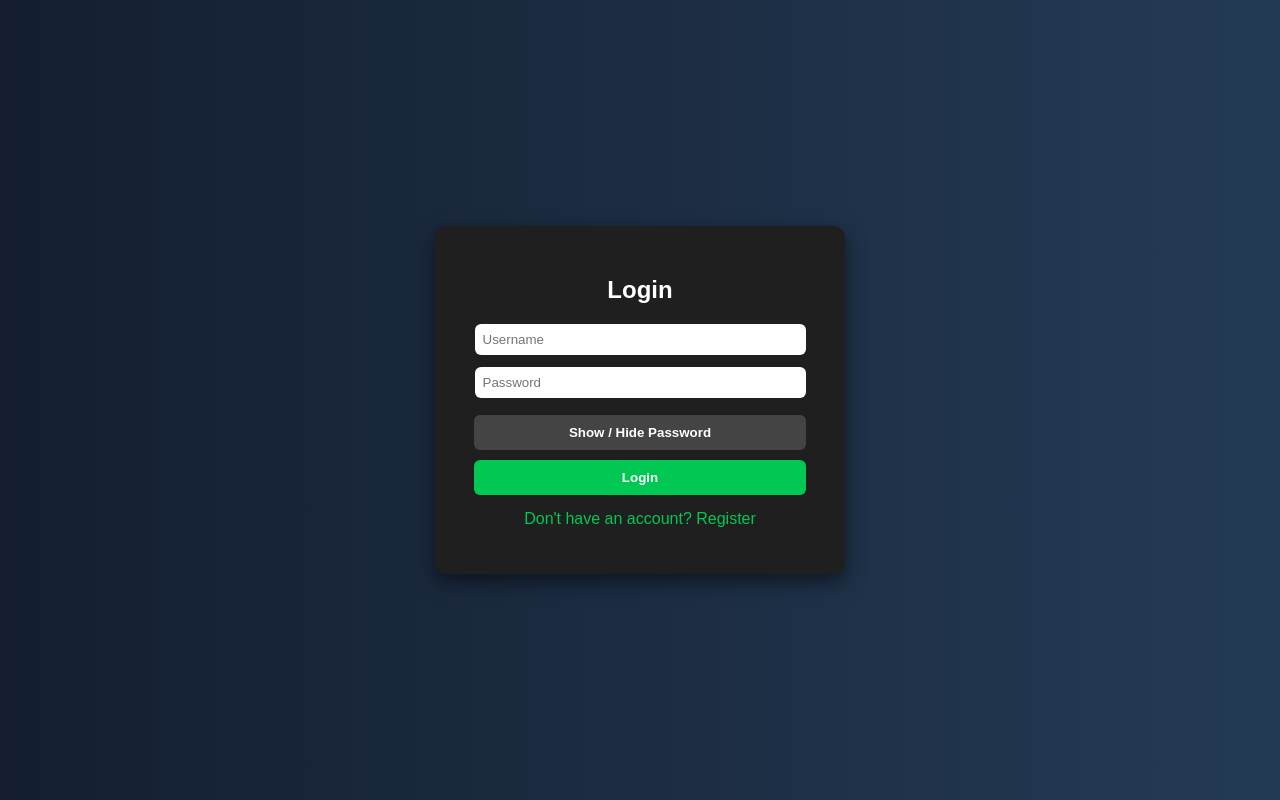
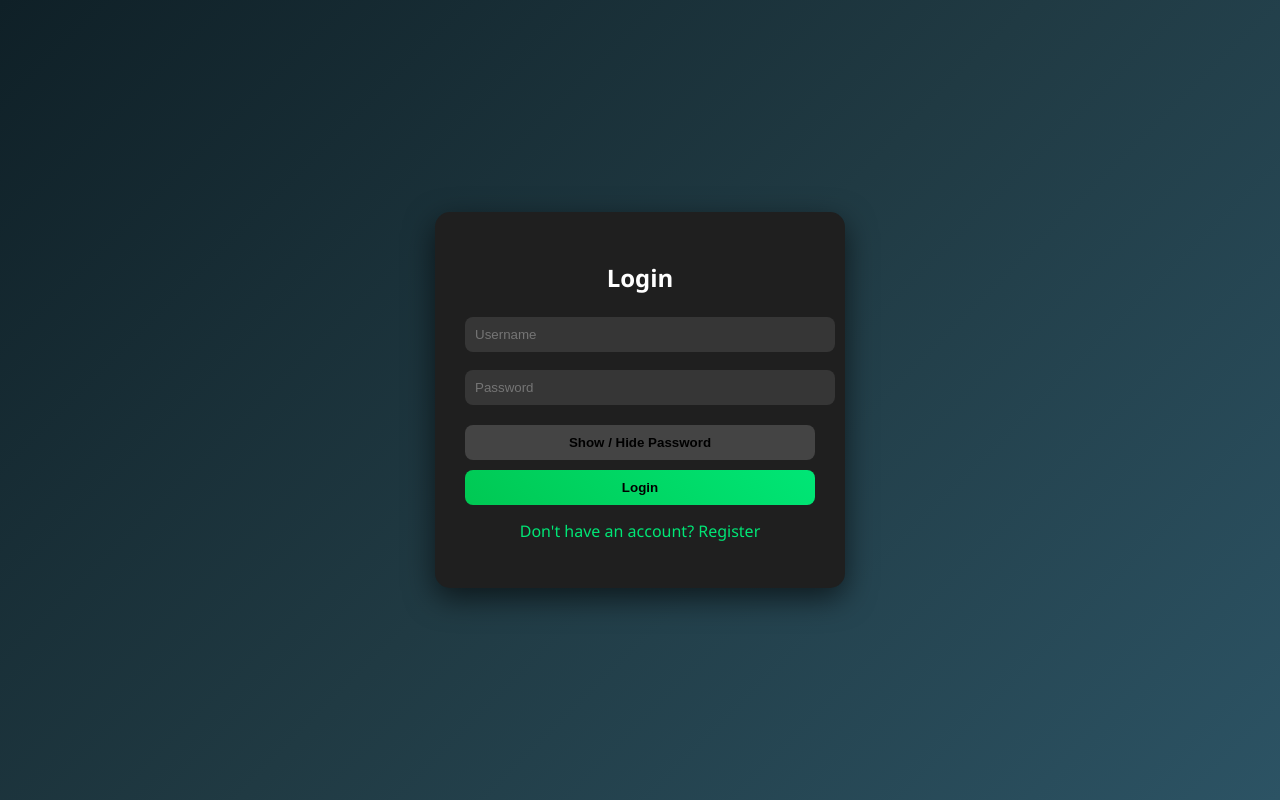
Before and after one commit to kumarikalpana-gif/energy_project, a FastAPI app: page / in a window 1280 px wide. Run offline with FastAPI, Linux system fonts and the light colour scheme.

Commit message:
UI fix final

```diff
--- a/static/style.css
+++ b/static/style.css
@@ -1,66 +1,73 @@
-
-/*LOGIN PAGE STYLES*/
+/* ================= GLOBAL ================= */
 
 body {
-    font-family: Arial;
-    background: linear-gradient(to right, #141e30, #243b55);
+    font-family: 'Segoe UI', sans-serif;
     margin: 0;
+    color: white;
+}
+
+/* ================= LOGIN PAGE ================= */
+
+body#loginPage {
+    background: linear-gradient(135deg, #0f2027, #203a43, #2c5364);
     height: 100vh;
+
     display: flex;
     justify-content: center;
     align-items: center;
-    color: white;
 }
 
 .container {
     background: #1f1f1f;
     width: 350px;
     padding: 30px;
-    border-radius: 12px;
-    box-shadow: 0 8px 20px rgba(0,0,0,0.5);
+    border-radius: 15px;
+    box-shadow: 0 10px 30px rgba(0,0,0,0.6);
     text-align: center;
 }
 
-h2 {
+.container h2 {
     margin-bottom: 15px;
 }
 
-input {
-    width: 90%;
+.container input {
+    width: 100%;
     padding: 10px;
     margin: 8px 0;
+    border-radius: 8px;
     border: none;
-    border-radius: 6px;
+    background: rgba(255,255,255,0.1);
+    color: white;
 }
 
-button {
-    width: 95%;
+.container button {
+    width: 100%;
     padding: 10px;
     margin-top: 10px;
+    border-radius: 8px;
     border: none;
-    border-radius: 6px;
     cursor: pointer;
     font-weight: bold;
 }
 
-button:nth-of-type(1) {
-    background: #444;   /* show password */
-    color: white;
+/* Show password */
+.container button:nth-of-type(1) {
+    background: #444;
 }
 
-button:nth-of-type(2) {
-    background: #00c853;  /* login */
-    color: white;
+/* Login/Register */
+.container button:nth-of-type(2) {
+    background: linear-gradient(45deg, #00c853, #00e676);
 }
 
-button:hover {
-    background: #00a844;
+.container button:hover {
+    opacity: 0.9;
 }
 
 .toggle {
     margin-top: 15px;
     cursor: pointer;
-    color: #00c853;
+    color: #00e676;
 }
 
 .hidden {
@@ -73,103 +80,128 @@
     margin: 2px;
 }
 
+/* ================= DASHBOARD ================= */
 
-/*DASHBOARD PAGE STYLES*/
-
-body {
-font-family: Arial;
-background: linear-gradient(to right, #141e30, #243b55);
-margin: 0;
-color: white;
+body#dashboard {
+    background: linear-gradient(135deg, #0f2027, #203a43, #2c5364);
 }
 
-h1 {
-text-align: center;
+/* TITLE */
+.main-title {
+    text-align: center;
+    margin-top: 20px;
 }
 
-h1, h2, h3 {
-color: #ffffff;
+/* MAIN CONTAINER */
+.main-container {
+    padding: 20px;
+    max-width: 1200px;
+    margin: auto;
 }
 
-h2 {
-color: #ffffff;
-margin-top: 20px;
+/* TOPBAR */
+.topbar {
+    display: flex;
+    justify-content: space-between;
+    align-items: center;
+    padding: 15px 25px;
+    margin: 15px 0;
+    border-radius: 12px;
+    background: rgba(0,0,0,0.4);
+    backdrop-filter: blur(8px);
 }
 
-.section {
-margin: 20px 0;
+/* FLEX */
+.flex {
+    display: flex;
+    justify-content: center;
+    gap: 25px;
+    flex-wrap: wrap;
 }
 
+/* CARD */
 .card {
-background: #1f1f1f;
-padding: 20px;
-border-radius: 10px;
-width: 350px;   /* important */
-text-align: center;
+    background: rgba(255, 255, 255, 0.05);
+    backdrop-filter: blur(10px);
+    border-radius: 15px;
+    padding: 20px;
+    width: 320px;
+    text-align: center;
+    box-shadow: 0 8px 25px rgba(0,0,0,0.4);
+    transition: 0.3s;
+    animation: fadeIn 0.8s ease-in-out;
 }
 
-.card h3 {
-margin-bottom: 10px;
-color: #00c853;
-}
-.flex {
-display: flex;
-justify-content: center;
-gap: 20px;
-flex-wrap: wrap;
-}
-.input-group {
-text-align: center;
-margin-bottom: 20px;
+.card:hover {
+    transform: translateY(-5px) scale(1.02);
 }
 
-input {
-padding: 8px;
-margin: 5px;
+/* BUTTON (Dashboard only) */
+body#dashboard button {
+    padding: 10px 15px;
+    border-radius: 8px;
+    border: none;
+    background: linear-gradient(45deg, #00c853, #00e676);
+    color: white;
+    font-weight: bold;
+    cursor: pointer;
+    transition: 0.3s;
 }
 
-button {
-background: #00c853;
-color: white;
-border: none;
-border-radius: 6px;
+body#dashboard button:hover {
+    transform: scale(1.05);
+    box-shadow: 0 0 10px #00e676;
 }
 
-button:hover {
-background: #00a844;
+/* INPUT (Dashboard only) */
+body#dashboard input {
+    width: 90%;
+    padding: 10px;
+    margin: 8px;
+    border-radius: 8px;
+    border: none;
+    background: rgba(255,255,255,0.1);
+    color: white;
 }
 
-.canvas-container {
-width: 350px;
+/* INPUT GROUP */
+.input-group {
+    text-align: center;
 }
 
+/* CHART */
 .canvas-container canvas {
-max-width: 100%;
-height: 250px !important;
+    max-width: 100%;
+    height: 250px !important;
 }
 
-canvas {
-width: 100% !important;
-}
-
+/* TIPS */
 #tips {
-margin-top: 10px;
-}
-
-#tips ul {
-list-style: none;
-padding: 0;
+    list-style: none;
+    padding: 0;
 }
 
 #tips li {
-background: #1f1f1f;
-color: white;
-padding: 12px;
-margin: 8px;
-border-radius: 8px;
+    background: rgba(0,0,0,0.5);
+    border-left: 5px solid #00e676;
+    padding: 10px;
+    margin: 8px;
+    border-radius: 8px;
+    transition: 0.3s;
 }
 
 #tips li:hover {
-transform: scale(1.02);
-transition: 0.2s;
+    transform: scale(1.02);
 }
+
+/* ANIMATION */
+@keyframes fadeIn {
+    from {
+        opacity: 0;
+        transform: translateY(20px);
+    }
+    to {
+        opacity: 1;
+        transform: translateY(0);
+    }
+}
--- a/templates/login.html
+++ b/templates/login.html
@@ -2,10 +2,12 @@
 <html>
 <head>
     <title>Login / Register</title>
+    <meta name="viewport" content="width=device-width, initial-scale=1.0">
+
     <link rel="stylesheet" href="/static/style.css">
 </head>
 
-<body>
+<body id="loginPage">
 
 <div class="container">
 
```
Also changed, not shown: static/script.js (+37 -16 lines), templates/dashboard.html (+29 -14 lines).
